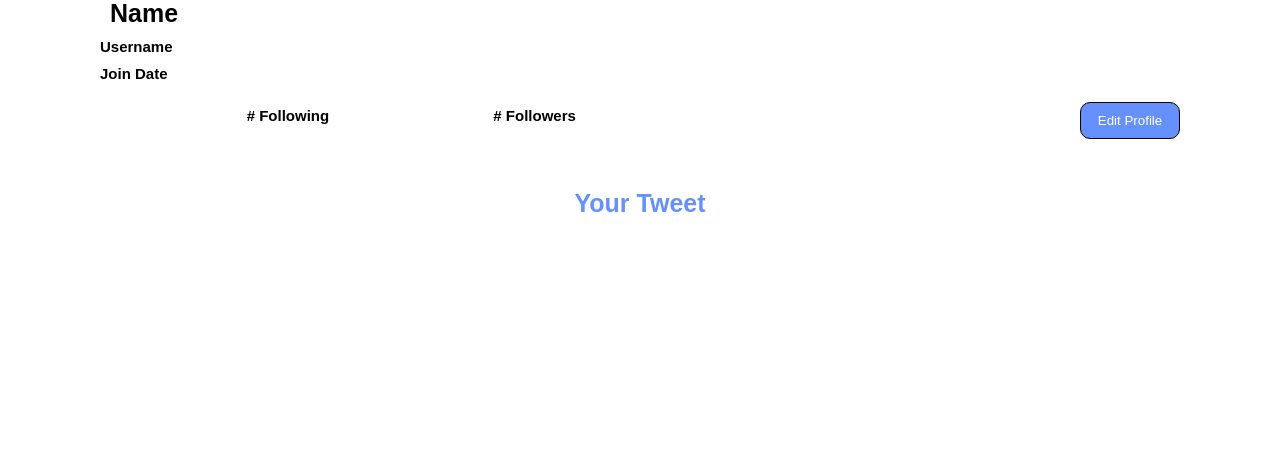
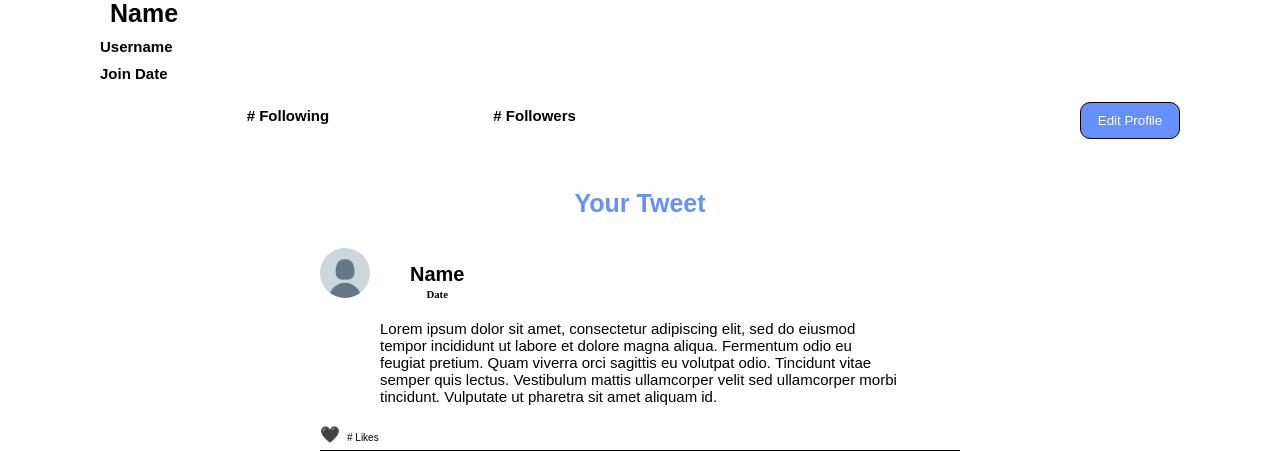
Before and after one commit to MaythamGhaly/twitter-frontandbackend, a PHP site: the page made by Profile page/index.html in a window 1280 px wide. Shown: the part 483-934 px from the top of the page. Before the commit the page ends 695 px from the top, so only its background shows below. Run offline with PHP 8.4, Linux system fonts and the light colour scheme.

Commit message:
add tweet in profile page

```diff
--- a/Profile page/index.html
+++ b/Profile page/index.html
@@ -34,9 +34,25 @@
                     <button class="edit-profile">Edit Profile</button>
                 </div>
             </div>
-            <div class="Tweet-header">Your Tweet</div>
+            <div class="Tweet-title">Your Tweet</div>
             <div class="Tweet" id="Tweet">
-
+                <div class="tweet-header">
+                    <img src="./images/PP.png" class="tweet-profile">
+                    <div class="name-date">
+                        <p>Name</p>
+                        <h6>Date</h6>
+                    </div>
+                </div>
+                <div class="tweet-text">
+                    <p>Lorem ipsum dolor sit amet, consectetur adipiscing elit, sed do eiusmod tempor incididunt ut
+                        labore et dolore magna aliqua. Fermentum odio eu feugiat pretium. Quam viverra orci sagittis eu
+                        volutpat odio. Tincidunt vitae semper quis lectus. Vestibulum mattis ullamcorper velit sed
+                        ullamcorper morbi tincidunt. Vulputate ut pharetra sit amet aliquam id.</p>
+                </div>
+                <div class="likes">
+                    <span class="heart">&#128420;</span>
+                    <p># Likes</p>
+                </div>
             </div>
         </div>
 
--- a/css/login-signup-style.css
+++ b/css/login-signup-style.css
@@ -268,13 +268,55 @@ p {
     text-align: center;
     margin-top: 30px;
     width: 50%;
+    border-bottom: 1px solid black;
 }
-.Tweet-header{
+.Tweet-title{
     font-size: 25px;
     font-family: Arial, Helvetica, sans-serif;
     font-weight: bold;
     color: rgb(103, 144, 255);
     margin-top: 50px;
+}
+.tweet-header{
+    display: flex;
+    text-align: center;
+}
+.name-date > p {
+    font-size: 20px;
+    font-family: Arial, Helvetica, sans-serif;
+    font-weight: bold;
+    color: #000;
+    margin: 15px 40px 2px;
+}
+.tweet-profile{
+    width: 50px;
+    height: 50px;
+    float: left;
+    border-radius: 100px;
+}
+.tweet-text{
+    margin: 20px 50px;
+    text-align: left;
+}
+.tweet-text >p {
+    font-size: 15px;
+    font-family: Arial, Helvetica, sans-serif;
+    color: rgb(0, 0, 0);
+}
+.likes{
+    display: flex;
+    float: left;
+}
+.likes > p{
+    font-size: 10px;
+    font-family: Arial, Helvetica, sans-serif;
+    color: #000;
+    margin: 7px;
+
+}
+.heart{
+    width: 20px;
+    height: 20px;
 }
 /* media query */
 @media (min-width: 768px) {
```
